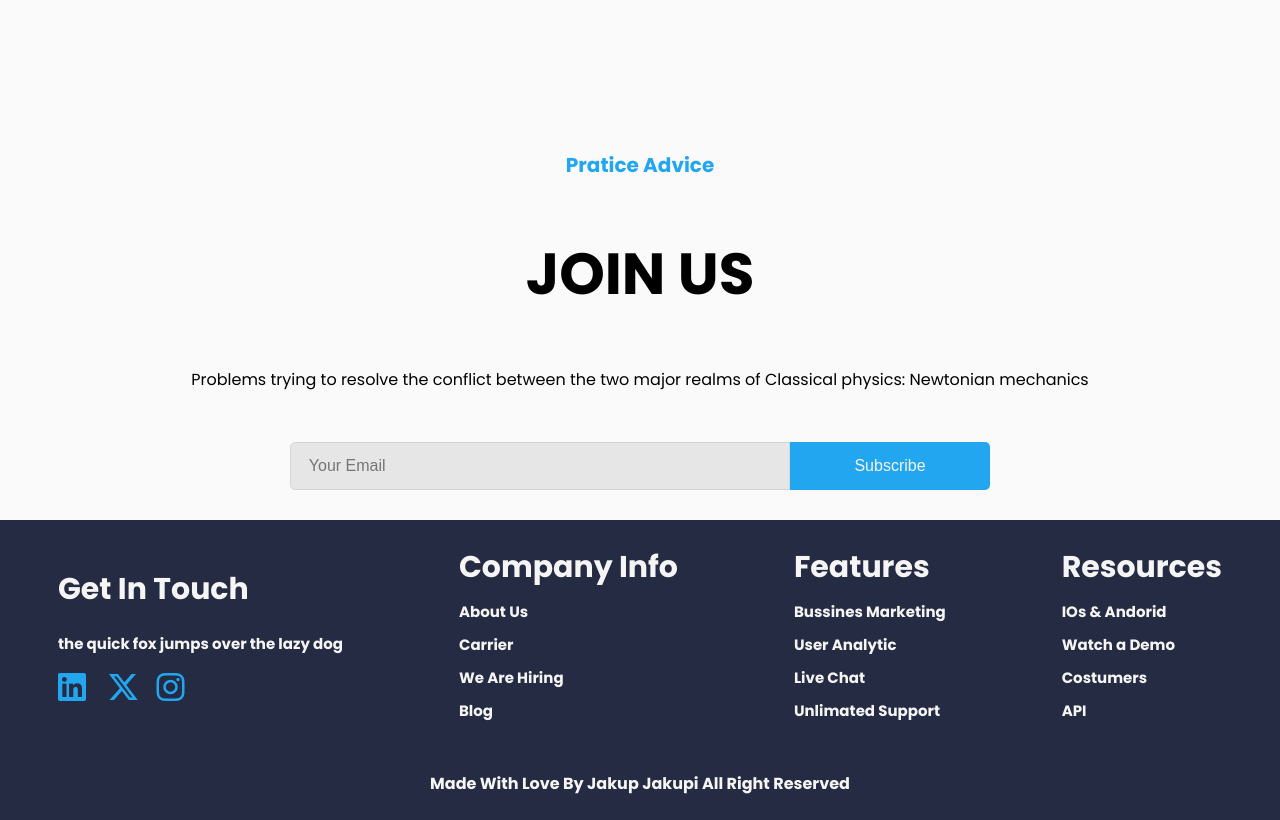
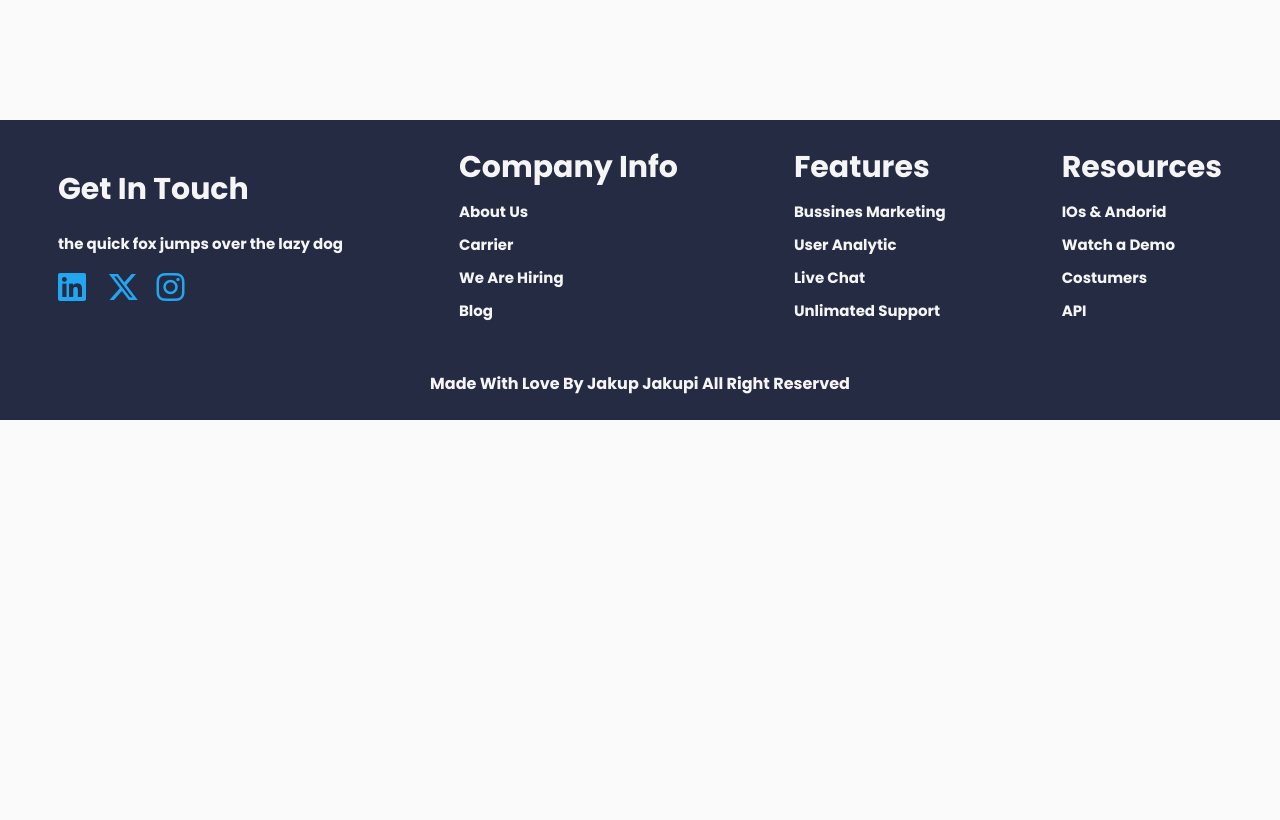
Before and after one commit to jakup731/ProjectNo2, a plain HTML site: page index.html in a window 1280 px wide. Shown: the part 4280-5100 px from the top of the page. After the commit the page ends 4700 px from the top, so only its background shows below. Drawn offline with Linux system fonts and the light colour scheme.

Commit message:
Update style.css

```diff
--- a/CSS/style.css
+++ b/CSS/style.css
@@ -166,7 +166,7 @@ button {
 
 /* main {
   width: 100%;
-  height: 550vh;
+
 } */
 
 .section1 {
@@ -308,7 +308,7 @@ button {
 }
 
 .section5 {
-  display: flex;
+  display: none;
   flex-direction: column;
   justify-content: center;
   align-items: center;
```
